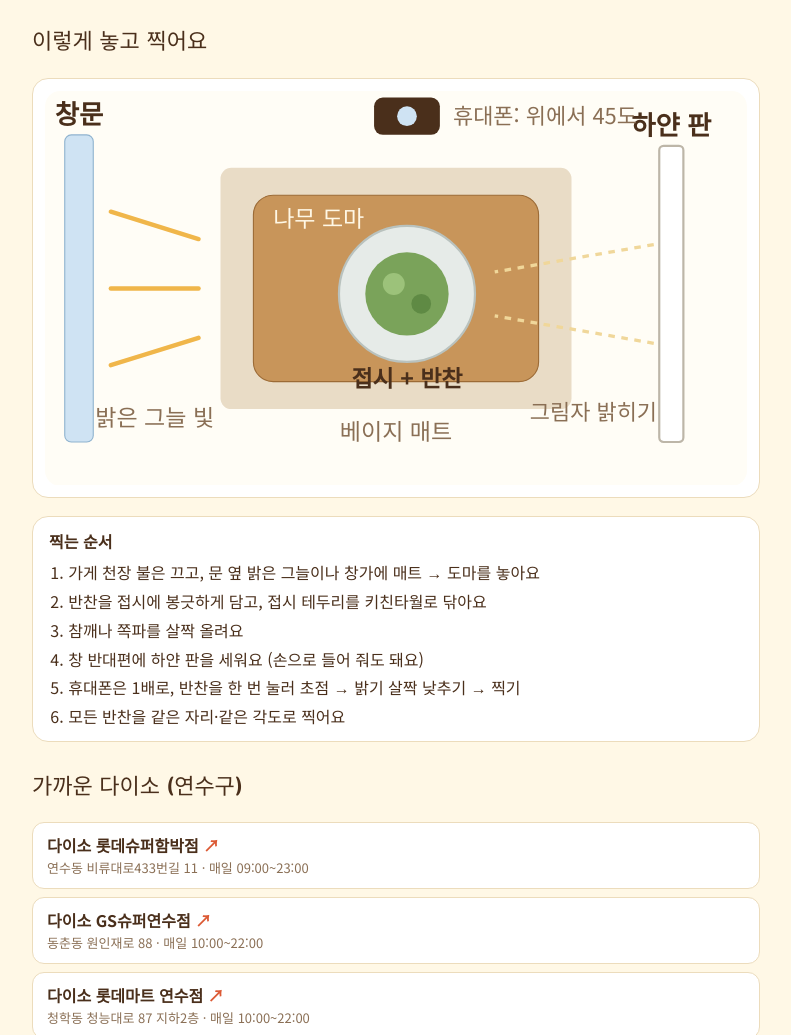
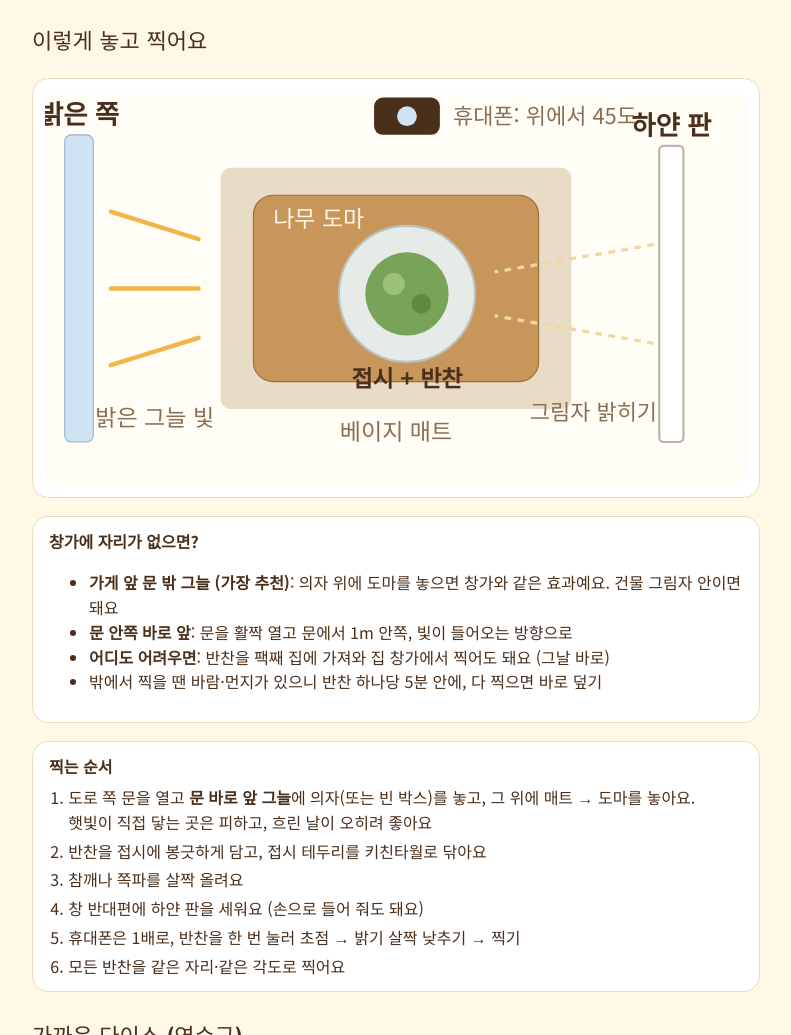
Before and after one commit to deankim0625/banchan-menu, a plain HTML site: page docs/photo-kit/index.html in a window 1280 px wide. Shown: the part 1933-2968 px from the top of the page, without its empty margins (244-1035 px from the left). Drawn offline with Linux system fonts and the light colour scheme.

Commit message:
사진 준비물: 창가 대신 문 앞 그늘·의자 위 촬영 안내
Co-Authored-By: Claude Opus 5.5 <noreply@anthropic.com>

```diff
--- a/docs/photo-kit/index.html
+++ b/docs/photo-kit/index.html
@@ -72,7 +72,7 @@ h2{font-family:"Jua",sans-serif;font-weight:400;font-size:22px;margin:10px 0 0}
     <svg viewBox="0 0 640 360" role="img" aria-label="창 쪽에서 빛이 들어오고, 도마 위 접시, 반대편에 하얀 판을 세운 촬영 자리">
       <rect x="0" y="0" width="640" height="360" rx="14" fill="#fffdf6"/>
       <rect x="18" y="40" width="26" height="280" rx="6" fill="#cfe3f3" stroke="#8fb3cf"/>
-      <text x="31" y="30" text-anchor="middle" font-size="24" fill="#4a2f1b" font-weight="700">창문</text>
+      <text x="31" y="30" text-anchor="middle" font-size="24" fill="#4a2f1b" font-weight="700">밝은 쪽</text>
       <g stroke="#f0b64a" stroke-width="4" stroke-linecap="round"><path d="M60 110 L140 135"/><path d="M60 180 L140 180"/><path d="M60 250 L140 225"/></g>
       <text x="100" y="305" text-anchor="middle" font-size="21" fill="#8a6f55">밝은 그늘 빛</text>
       <rect x="160" y="70" width="320" height="220" rx="10" fill="#e9dcc6"/>
@@ -91,8 +91,15 @@ h2{font-family:"Jua",sans-serif;font-weight:400;font-size:22px;margin:10px 0 0}
     </svg>
   </div>
 
+  <div class="tips"><b>창가에 자리가 없으면?</b><ul>
+    <li><b>가게 앞 문 밖 그늘 (가장 추천)</b>: 의자 위에 도마를 놓으면 창가와 같은 효과예요. 건물 그림자 안이면 돼요</li>
+    <li><b>문 안쪽 바로 앞</b>: 문을 활짝 열고 문에서 1m 안쪽, 빛이 들어오는 방향으로</li>
+    <li><b>어디도 어려우면</b>: 반찬을 팩째 집에 가져와 집 창가에서 찍어도 돼요 (그날 바로)</li>
+    <li>밖에서 찍을 땐 바람·먼지가 있으니 반찬 하나당 5분 안에, 다 찍으면 바로 덮기</li>
+  </ul></div>
+
   <div class="tips"><b>찍는 순서</b><ol>
-    <li>가게 천장 불은 끄고, 문 옆 밝은 그늘이나 창가에 매트 → 도마를 놓아요</li>
+    <li>도로 쪽 문을 열고 <b>문 바로 앞 그늘</b>에 의자(또는 빈 박스)를 놓고, 그 위에 매트 → 도마를 놓아요. 햇빛이 직접 닿는 곳은 피하고, 흐린 날이 오히려 좋아요</li>
     <li>반찬을 접시에 봉긋하게 담고, 접시 테두리를 키친타월로 닦아요</li>
     <li>참깨나 쪽파를 살짝 올려요</li>
     <li>창 반대편에 하얀 판을 세워요 (손으로 들어 줘도 돼요)</li>
```
